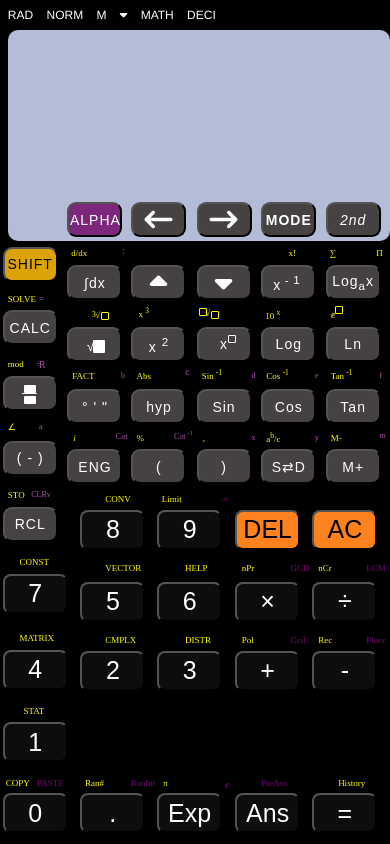
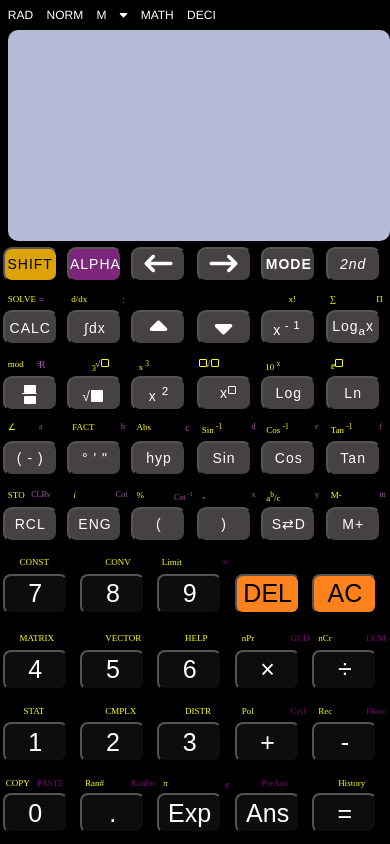
Before and after one commit to vuyani02/calculator, a plain HTML site: page index.html in a window 390 px wide. Drawn offline with Linux system fonts and the light colour scheme.

Commit message:
finished fixing button position for smart phone sized screen

```diff
--- a/css/styles.css
+++ b/css/styles.css
@@ -61,32 +61,32 @@ body{
     background-color: rgb(124, 39, 124);
     position: absolute;
     left: 17.3%;
-    top: 23.7%;
+    top: 29%;
 }
 
 .button-13{
     position: absolute;
-    top: 23.7%;
+    top: 29%;
     left: 33.7%;
 }
 
 .button-14{
     position: absolute;
-    top: 23.7%;
+    top: 29%;
     left: 50.4%;
 }
 .button-15{
     font-weight: 550;
     position: absolute;
     left: 67%;
-    top: 23.7%;
+    top: 29%;
 }
 
 .button-16{
     font-style: italic;
     position: absolute;
     left: 83.5%;
-    top: 23.7%;
+    top: 29%;
 }
 
 .word-11{
@@ -98,37 +98,37 @@ body{
 .word-12{
     position: absolute;
     left: 10%;
-    top: 34.7%;
+    top: 34.8%;
 }
 
 .word-13{
     position: absolute;
     left: 18.3%;
-    top: 29.4%;
+    top: 34.8%;
 }
 
 .word-14{
     position: absolute;
     left: 31.3%;
-    top: 29%;
+    top: 34.8%;
 }
 
 .word-15{
     position: absolute;
     left: 74%;
-    top: 29.4%;
+    top: 34.8%;
 }
 
 .word-16{
     position: absolute;
     left: 84.5%;
-    top: 29.4%;
+    top: 34.8%;
 }
 
 .word-17{
     position: absolute;
     left: 96.5%;
-    top: 29.4%;
+    top: 34.8%;
 }
 
 .button-21{
@@ -140,18 +140,18 @@ body{
 .button-22{
     position: absolute;
     left: 17.3%;
-    top: 31.2%;
+    top: 36.5%;
 }
 
 .button-23{
     position: absolute;
-    top: 31.2%;
+    top: 36.5%;
     left: 33.7%;
 }
 
 .button-24{
     position: absolute;
-    top: 31.2%;
+    top: 36.5%;
     left: 50.4%;
 }
 
@@ -159,13 +159,13 @@ body{
     letter-spacing: 4.5px;
     position: absolute;
     left: 67%;
-    top: 31.2%;
+    top: 36.5%;
 }
 
 .button-26{
     position: absolute;
         left: 83.5%;
-        top: 31.2%;
+        top: 36.5%;
 }
 
 .word-21{
@@ -189,62 +189,62 @@ body{
 .word-24{
     position: absolute;
     left: 23.5%;
-    top: 36.1%;
+    top: 42.5%;
     font-size: x-small;
 }
 
 .word-25{
     position: absolute;
     left: 24.4%;
-    top: 36.75%;
+    top: 42.5%;
 }
 
 .word-26{
     position: absolute;
     left: 26%;
-    top: 36.99%;
+    top: 42.5%;
 }
 
 .word-27{
     position: absolute;
     left: 35.5%;
-    top: 36.3%;
+    top: 42.5%;
 }
 
 .word-28{
     position: absolute;
     left: 51%;
-    top: 36.5%;
+    top: 42.5%;
 }
 
 .word-29{
     position: absolute;
     left: 52.6%;
-    top: 36.5%;
+    top: 42.5%;
 }
 
 .word-210{
     position: absolute;
     left: 54.1%;
-    top: 36.8%
+    top: 42.5%
 }
 
 .word-211{
     position: absolute;
     left: 68%;
-    top: 36.5%;
+    top: 42.5%;
 }
 
 .word-212{
     position: absolute;
     left: 84.8%;
-    top: 36.5%;
+    top: 42.5%;
 }
 
 .word-213{
     position: absolute;
     left: 86%;
-    top: 36.2%;
+    top: 42.5%;
 }
 
 .button-31{
@@ -284,21 +284,21 @@ body{
 .button-35{
     position: absolute;
     left: 17.3%;
-    top: 38.5%;
+    top: 44.3%;
 }
 
 .button-36{
     position: absolute;
-    left: 33.7%;
-    top: 30%;
+    left: 25%;
+    top: 32%;
 }
 
 .button-37{
     position: absolute;
-    left: 45.2%;
-    top: 35%;
+    left: 41.5%;
+    top: 38%;
     width: 12px;
-    height: 13px;
+    height: 12px;
     border: none;
     background-color: white;
 }
@@ -306,32 +306,32 @@ body{
 .button-38{
     position: absolute;
     left: 33.7%;
-    top: 38.5%;
+    top: 44.3%;
 }
 
 .button-39{
     position: absolute;
     left: 50.4%;
-    top: 38.5%;
+    top: 44.3%;
 }
 
 .button-310{
     position: absolute;
     left: 57%;
-    top: 21%;
+    top: 25%;
     border-color: white;
 }
 
 .button-311{
     position: absolute;
     left: 67%;
-    top: 38.5%;
+    top: 44.3%;
 }
 
 .button-312{
     position: absolute;
     left: 83.5%;
-    top: 38.5%;
+    top: 44.3%;
 }
 
 .word-31{
@@ -350,64 +350,64 @@ body{
 .word-33{
     position: absolute;
     left: 18.5%;
-    top: 44%;
+    top: 50%;
 }
 
 .word-34{
     position: absolute;
     left: 31%;
-    top: 44%;
+    top: 50%;
     font-size: 8px;
 }
 
 .word-35{
     position: absolute;
     left: 35%;
-    top: 44%;
+    top: 50%;
 }
 
 .word-36{
     position: absolute;
     left: 47.5%;
-    top: 43.4%;
+    top: 50%;
 }
 
 .word-37{
     position: absolute;
     left: 51.7%;
-    top: 43.6%;
+    top: 50%;
 }
 
 .word-38{
     position: absolute;
     left: 64.5%;
-    top: 43.9%;
+    top: 50%;
     font-size: 8px;
 }
 
 .word-39{
     position: absolute;
     left: 68.3%;
-    top: 43.6%;
+    top: 50%;
 }
 
 .word-310{
     position: absolute;
     left: 80.8%;
-    top: 43.9%;
+    top: 50%;
     font-size: 8px;
 }
 
 .word-311{
     position: absolute;
     left: 84.8%;
-    top: 43.6%;
+    top: 50%;
 }
 
 .word-312{
     position: absolute;
     left: 97.3%;
-    top: 43.9%;
+    top: 50%;
     font-size: 8px
 }
 
@@ -420,31 +420,31 @@ body{
 .button-42{
     position: absolute;
     left: 17.3%;
-    top: 45.9%;
+    top: 52%;
 }
 
 .button-43{
     position: absolute;
-    top: 45.9%;
+    top: 52%;
     left: 33.7%;
 }
 
 .button-44{
     position: absolute;
-    top: 45.9%;
+    top: 52%;
     left: 50.4%;
 }
 
 .button-45{
     position: absolute;
     left: 67%;
-    top: 45.9%;
+    top: 52%;
 }
 
 .button-46{
     position: absolute;
     left: 83.5%;
-    top: 45.9%;
+    top: 52%;
 }
 
 .word-41{
@@ -463,66 +463,66 @@ body{
 .word-43{
     position: absolute;
     left: 18.8%;
-    top: 51.3%;
+    top: 58%;
     font-style: italic;
 }
 
 .word-44{
     position: absolute;
     left: 29.7%;
-    top: 51.2%;
+    top: 58%;
     font-size: 8px;
 }
 
 .word-45{
     position: absolute;
     left: 35%;
-    top: 51.3%;
+    top: 58%;
 }
 
 .word-46{
     position: absolute;
     left: 44.6%;
-    top: 50.8%;
+    top: 58%;
     font-size: 8px;
 }
 
 .word-47{
     position: absolute;
     left: 52%;
-    top: 51.3%;
+    top: 58%;
 }
 
 .word-48{
     position: absolute;
     left: 64.5%;
-    top: 51.3%;
+    top: 58%;
     font-size: 8px;
 }
 
 .word-49{
     position: absolute;
     left: 68.3%;
-    top: 51.08%;
+    top: 58%;
 }
 
 .word-410{
     position: absolute;
     left: 80.8%;
-    top: 51.3%;
+    top: 58%;
     font-size: 8px;
 }
 
 .word-411{
     position: absolute;
     left: 84.8%;
-    top: 51.3%;
+    top: 58%;
 }
 
 .word-412{
     position: absolute;
     left: 97.3%;
-    top: 51.1%;
+    top: 58%;
     font-size: 8px;
 }
 
@@ -535,31 +535,31 @@ body{
 .button-52{
     position: absolute;
     left: 17.3%;
-    top: 53%;
+    top: 59.8%;
 }
 
 .button-53{
     position: absolute;
-    top: 53%;
+    top: 59.8%;
     left: 33.7%;
 }
 
 .button-54{
     position: absolute;
-    top: 53%;
+    top: 59.8%;
     left: 50.4%;
 }
 
 .button-55{
     position: absolute;
     left: 67%;
-    top: 53%;
+    top: 59.8%;
 }
 
 .button-56{
     position: absolute;
     left: 83.5%;
-    top: 53%;
+    top: 59.8%;
 }
 
 .word-3{
@@ -581,19 +581,19 @@ body{
 .word-52{
     position: absolute;
     left: 27%;
-    top: 58.5%;
+    top: 66%;
 }
 
 .word-53{
     position: absolute;
     left: 41.5%;
-    top: 58.5%;
+    top: 66%;
 }
 
 .word-54{
     position: absolute;
     left: 57%;
-    top: 58.5%;
+    top: 66%;
 }
 
 .buttons-2{
@@ -620,25 +620,25 @@ body{
 .button-62{
     position: absolute;
     left: 20.6%;
-    top: 60.4%;
+    top: 68%;
 }
 
 .button-63{
     position: absolute;
     left: 40.3%;
-    top: 60.4%;
+    top: 68%;
 }
 
 .button-64{
     position: absolute;
     left: 60.3%;
-    top: 60.4%;
+    top: 68%;
 }
 
 .button-65{
     position: absolute;
     left: 80.1%;
-    top: 60.4%;
+    top: 68%;
 }
 
 .word-61{
@@ -650,37 +650,37 @@ body{
 .word-62{
     position: absolute;
     left: 27%;
-    top: 66.75%;
+    top: 75%;
 }
 
 .word-63{
     position: absolute;
     left: 47.45%;
-    top: 66.75%;
+    top: 75%;
 }
 
 .word-64{
     position: absolute;
     left: 62%;
-    top: 66.75%;
+    top: 75%;
 }
 
 .word-65{
     position: absolute;
     left: 74.5%;
-    top: 66.75%;
+    top: 75%;
 }
 
 .word-66{
     position: absolute;
     left: 81.6%;
-    top: 66.75%;
+    top: 75%;
 }
 
 .word-67{
     position: absolute;
     left: 93.9%;
-    top: 66.75%;
+    top: 75%;
 }
 
 .button-71{
@@ -692,25 +692,25 @@ body{
 .button-72{
     position: absolute;
     left: 20.6%;
-    top: 68.9%;
+    top: 77%;
 }
 
 .button-73{
     position: absolute;
     left: 40.3%;
-    top: 68.9%;
+    top: 77%;
 }
 
 .button-74{
     position: absolute;
     left: 60.3%;
-    top: 68.9%;
+    top: 77%;
 }
 
 .button-75{
     position: absolute;
     left: 80.1%;
-    top: 68.9%;
+    top: 77%;
 }
 
 .word-71{
@@ -722,37 +722,37 @@ body{
 .word-72{
     position: absolute;
     left: 27%;
-    top: 75.2%;
+    top: 83.7%;
 }
 
 .word-73{
     position: absolute;
     left: 47.45%;
-    top: 75.2%;
+    top: 83.7%;
 }
 
 .word-74{
     position: absolute;
     left: 62%;
-    top: 75.2%;
+    top: 83.7%;
 }
 
 .word-75{
     position: absolute;
     left: 74.5%;
-    top: 75.2%;
+    top: 83.7%;
 }
 
 .word-76{
     position: absolute;
     left: 81.6%;
-    top: 75.2%;
+    top: 83.7%;
 }
 
 .word-77{
     position: absolute;
     left: 93.9%;
-    top: 75.2%;
+    top: 83.7%;
 }
 
 .button-81{
@@ -764,25 +764,25 @@ body{
 .button-82{
     position: absolute;
     left: 20.6%;
-    top: 77.1%;
+    top: 85.6%;
 }
 
 .button-83{
     position: absolute;
     left: 40.3%;
-    top: 77.1%;
+    top: 85.6%;
 }
 
 .button-84{
     position: absolute;
     left: 60.3%;
-    top: 77.1%;
+    top: 85.6%;
 }
 
 .button-85{
     position: absolute;
     left: 80.1%;
-    top: 77.1%;
+    top: 85.6%;
 }
 
 .word-81{
```
